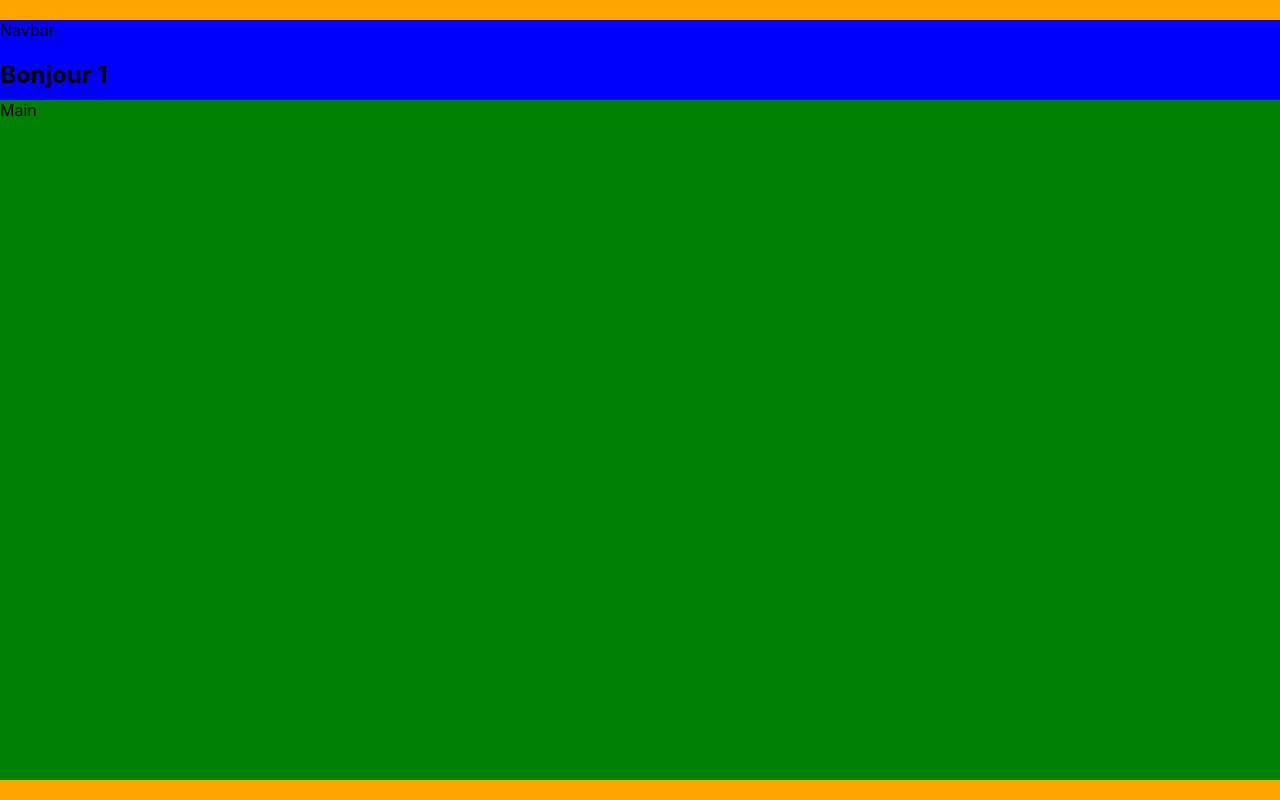
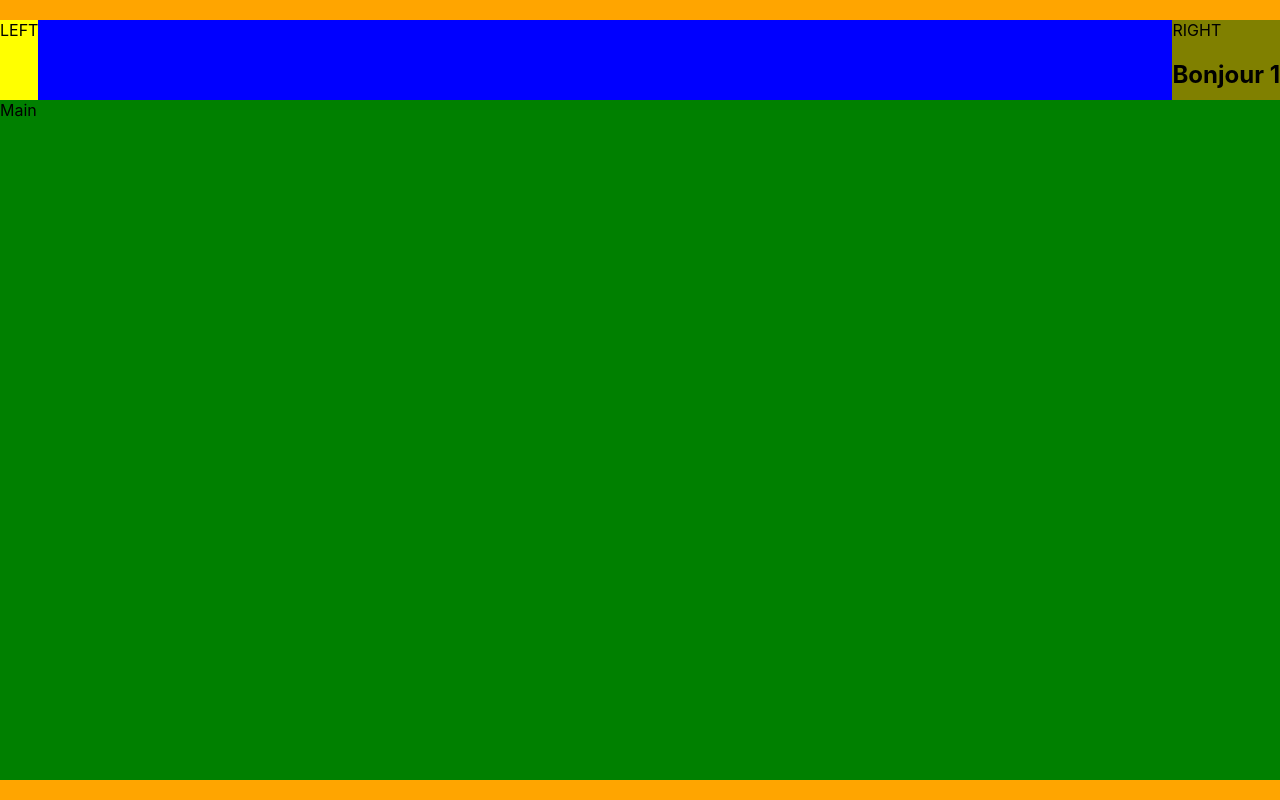
Before and after one commit to nicomil59/crazee-burger, a React (Create React App) app: page /order/1 in a window 1280 px wide. Built offline with nearby package versions, Linux system fonts and the light colour scheme.

Commit message:
🚧 F04: ORDER > layout > navbar > add left-side and right-side

```diff
--- a/src/components/pages/order/Navbar.js
+++ b/src/components/pages/order/Navbar.js
@@ -5,11 +5,14 @@
 const Navbar = ({ username }) => {
   return (
     <NavbarStyled>
-      Navbar
-      <h1>Bonjour {username}</h1>
-      <Link to="/">
-        <button>Déconnexion</button>
-      </Link>
+      <div className="left-side">LEFT</div>
+      <div className="right-side">
+        RIGHT
+        <h1>Bonjour {username}</h1>
+        <Link to="/">
+          <button>Déconnexion</button>
+        </Link>
+      </div>
     </NavbarStyled>
   );
 };
@@ -19,4 +22,15 @@
 const NavbarStyled = styled.nav`
   background-color: blue;
   height: 10vh;
+  display: flex;
+  justify-content: space-between;
+  /* align-items: center; */
+
+  .left-side {
+    background: yellow;
+  }
+
+  .right-side {
+    background: olive;
+  }
 `;
```
